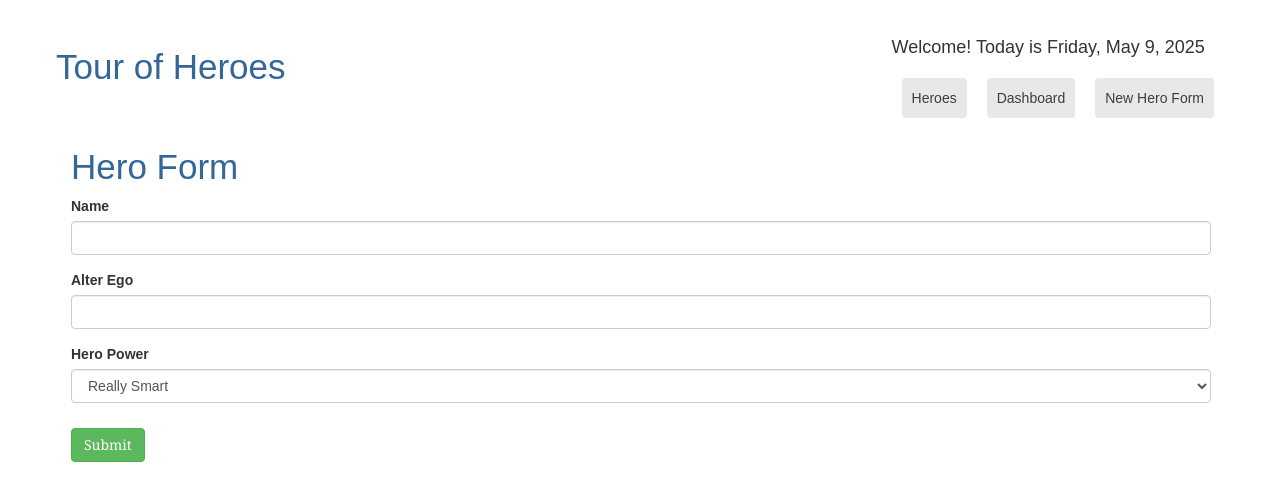
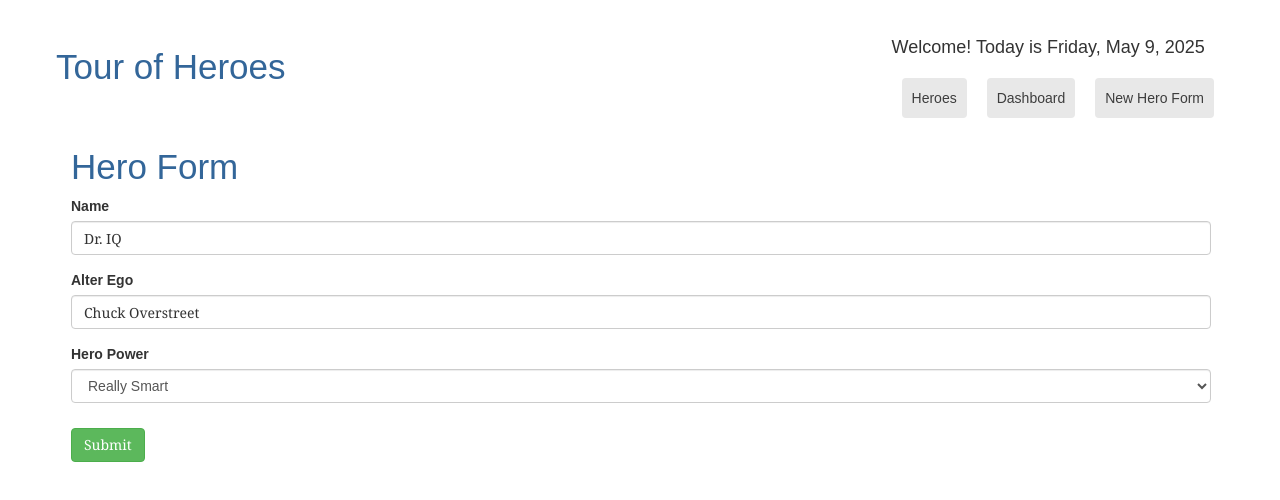
Before and after one commit to rafia-farooq/tour-of-heroes, an Angular app: page /form in a window 1280 px wide. Shown: the top 500 px of the page. Built offline with nearby package versions, Linux system fonts and the light colour scheme.

Commit message:
add two way binding to all inputs

```diff
--- a/src/app/hero-form/hero-form.component.html
+++ b/src/app/hero-form/hero-form.component.html
@@ -1,24 +1,26 @@
 <div class="container">
     <h1>Hero Form</h1>
-    <form>
+    <form #heroForm="ngForm">
+        <!-- to see two way binding uncomment below-->
+        <!-- {{model | json}} -->
       <div class="form-group">
         <label for="name">Name</label>
-        <input type="text" class="form-control" id="name" required>
+        <input type="text" class="form-control" id="name" required [(ngModel)]="model.name" #name name="name">
       </div>
 
       <div class="form-group">
         <label for="alterEgo">Alter Ego</label>
-        <input type="text" class="form-control" id="alterEgo">
+        <input type="text" class="form-control" id="alterEgo" [(ngModel)]="model.alterEgo" #alterEgo name="alterEgo">
       </div>
 
       <div class="form-group">
         <label for="power">Hero Power</label>
-        <select class="form-control" id="power" required>
+        <select class="form-control" id="power" required [(ngModel)]="model.power" #power name="power">
           <option *ngFor="let pow of powers" [value]="pow">{{pow}}</option>
         </select>
       </div>
 
-      <button type="submit" class="btn btn-success">Submit</button>
+      <button type="submit" class="btn btn-success" (click)="onSubmit()">Submit</button>
 
     </form>
 </div>
--- a/src/app/hero-form/hero-form.component.ts
+++ b/src/app/hero-form/hero-form.component.ts
@@ -19,6 +19,6 @@ export class HeroFormComponent {
 
   onSubmit() {
     this.submitted = true;
-    console.log(`New Hero added`)
+    console.log(`New Hero ${this.model.name} added`)
   }
 }
```
